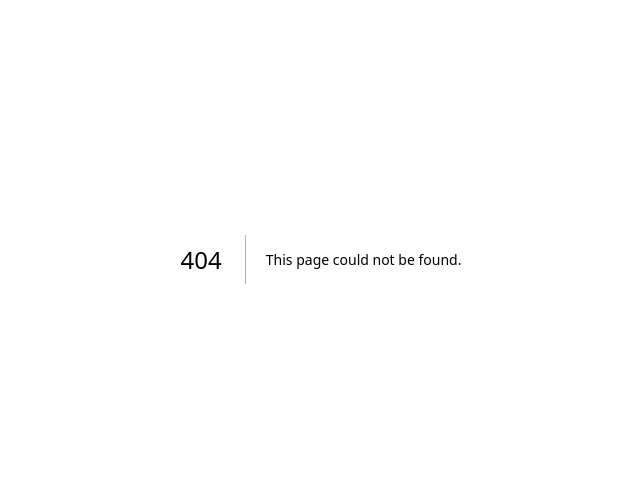
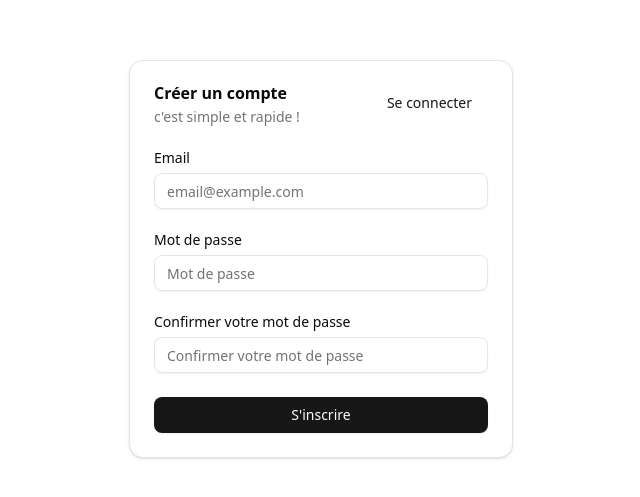
Before and after one commit to Wizuha/test-tx-studio, a Next.js app: page /auth/signup in a window 1280 px wide. Before the commit this address had no page. Shown: the part 141-638 px from the top of the page, without its empty margins (319-959 px from the left). Built offline with nearby package versions, Linux system fonts and the light colour scheme.

Commit message:
css de la page inscription fini

```diff
--- a/package.json
+++ b/package.json
@@ -14,6 +14,7 @@
     "@radix-ui/react-dialog": "^1.1.14",
     "@radix-ui/react-label": "^2.1.7",
     "@radix-ui/react-slot": "^1.2.3",
+    "bcrypt": "^6.0.0",
     "class-variance-authority": "^0.7.1",
     "clsx": "^2.1.1",
     "lucide-react": "^0.513.0",
--- a/src/app/api/auth/[...nextauth]/route.ts
+++ /dev/null
@@ -1,3 +0,0 @@
-import { handlers } from "@/auth"
-export const { GET, POST } = handlers
-export { auth as middleware } from "@/auth"
--- /dev/null
+++ b/src/app/auth/signup/page.tsx
@@ -0,0 +1,62 @@
+import { Button } from "@/src/components/ui/button"
+import {
+  Card,
+  CardAction,
+  CardContent,
+  CardDescription,
+  CardFooter,
+  CardHeader,
+  CardTitle,
+} from "@/src/components/ui/card"
+import { Input } from "@/src/components/ui/input"
+import { Label } from "@/src/components/ui/label"
+
+export default function SignUpPage(){
+  return(
+    <div className="w-full flex items-center justify-center h-screen p-6 ">
+      <Card className="w-full max-w-sm">
+        <CardHeader>
+          <CardTitle>Créer un compte</CardTitle>
+          <CardDescription>
+            c'est simple et rapide !
+          </CardDescription>
+          <CardAction>
+            <Button variant="link">Se connecter</Button>
+          </CardAction>
+        </CardHeader>
+        <CardContent>
+          <form>
+            <div className="flex flex-col gap-6">
+              <div className="grid gap-2">
+                <Label htmlFor="email">Email</Label>
+                <Input
+                  id="email"
+                  type="email"
+                  placeholder="email@example.com"
+                  required
+                />
+              </div>
+              <div className="grid gap-2">
+                <div className="flex items-center">
+                  <Label htmlFor="password">Mot de passe</Label>
+                </div>
+                <Input id="password" type="password" placeholder="Mot de passe" required />
+              </div>
+              <div className="grid gap-2">
+                <div className="flex items-center">
+                  <Label htmlFor="password">Confirmer votre mot de passe</Label>
+                </div>
+                <Input id="password" type="password" placeholder="Confirmer votre mot de passe" required />
+              </div>
+            </div>
+          </form>
+        </CardContent>
+        <CardFooter className="flex-col gap-2">
+          <Button type="submit" className="w-full">
+            S'inscrire
+          </Button>
+        </CardFooter>
+      </Card>
+    </div>
+  )
+}
```
Also changed, not shown: src/app/api/route.ts (added), src/app/auth/login/page.tsx (added), 2 other files (tests, documents, lock files or other folders).
